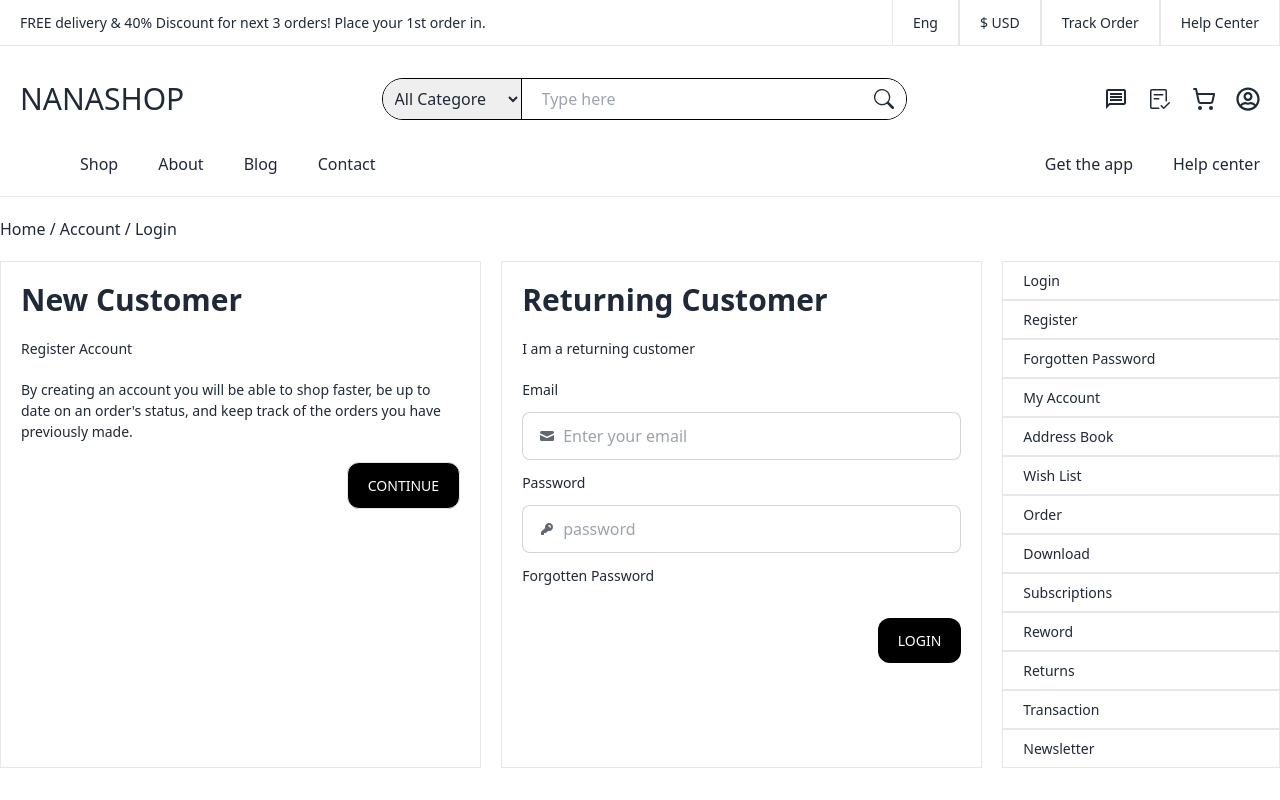
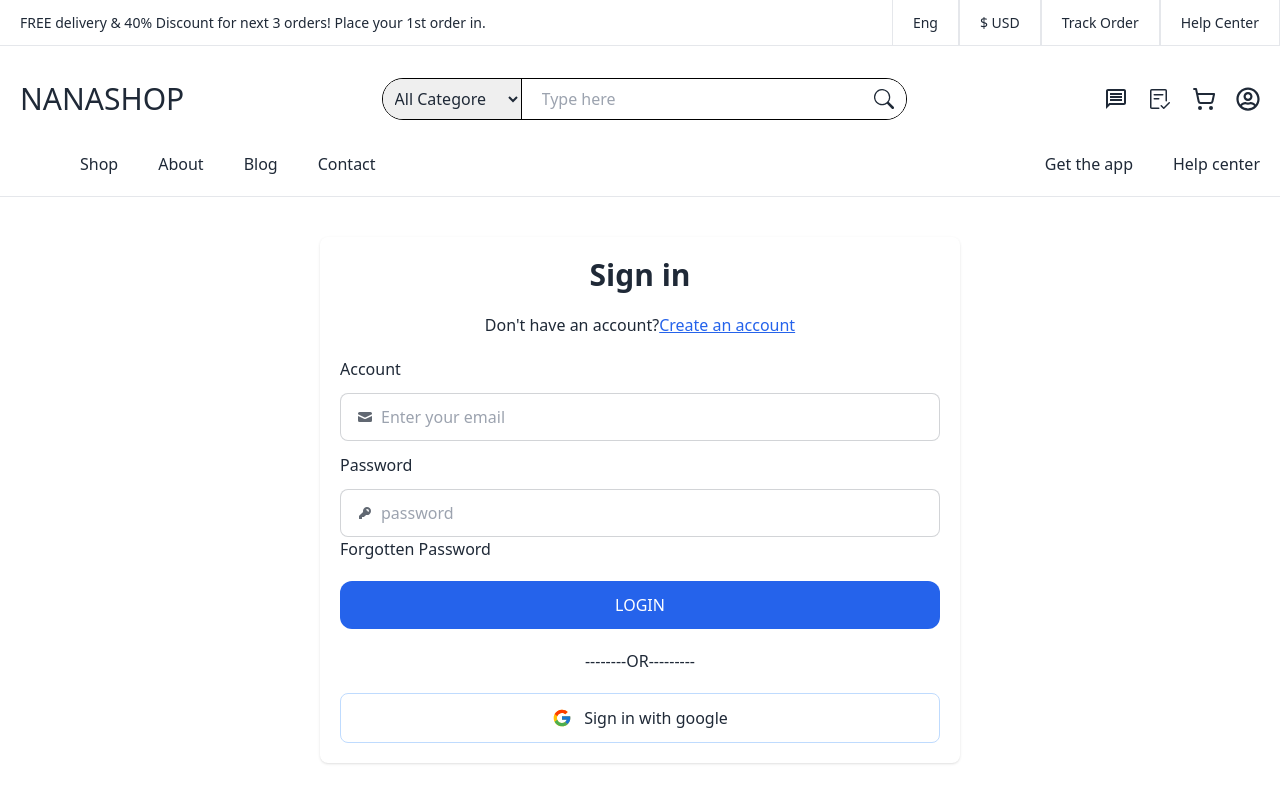
Before and after one commit to mdhasim2001/small-E-commerce-site, a React (Vite) app: page /login in a window 1280 px wide. Shown: the top 800 px of the page. Built offline with nearby package versions, Linux system fonts and the light colour scheme.

Commit message:
login page desyin

```diff
--- a/src/pages/Authentication/Login.jsx
+++ b/src/pages/Authentication/Login.jsx
@@ -1,35 +1,22 @@
+import { FcGoogle } from "react-icons/fc";
 import { Link } from "react-router-dom";
 
 export const Login = () => {
   return (
-    <div>
-      <div className="mt-5">
-        <Link to="/">Home / </Link>
-        <Link>Account / </Link>
-        <Link to="/login">Login</Link>
+    <div className="w-2/4 mx-auto my-10">
+      <div className=" p-5 shadow rounded-lg">
+        <div className="text-center">
+          <h1 className="text-3xl font-bold mb-5">Sign in</h1>
+          <p className="mb-5">
+            Don't have an account?
+            <Link to="/register" className="text-blue-600 underline">
+              Create an account
+            </Link>
+          </p>
         </div>
-      <div className="w-full flex justify-between gap-5 mt-5 text-[14px]">
-        <div className="w-[70] flex gap-5">
-          <div className="flex-1 border p-5">
-            <h1 className="text-3xl font-bold">New Customer</h1>
-            <h2 className="py-5">Register Account</h2>
-            <p>
-              By creating an account you will be able to shop faster, be up to
-              date on an order's status, and keep track of the orders you have
-              previously made.
-            </p>
-            <div className="flex justify-end">
-              <button className="uppercase py-3 px-5 border rounded-xl mt-5 bg-black text-white">
-                continue
-              </button>
-            </div>
-          </div>
-          <div className="flex-1 border p-5">
-            <h1 className="text-3xl font-bold">Returning Customer</h1>
-            <h2 className="py-5">I am a returning customer</h2>
-            <div className="">
+        <form className="">
           <div className="mb-3">
-                <p className="mb-3">Email</p>
+            <p className="mb-3">Account</p>
             <label className="input input-bordered flex items-center gap-2">
               <svg
                 xmlns="http://www.w3.org/2000/svg"
@@ -41,9 +28,11 @@
                 <path d="M15 6.954 8.978 9.86a2.25 2.25 0 0 1-1.956 0L1 6.954V11.5A1.5 1.5 0 0 0 2.5 13h11a1.5 1.5 0 0 0 1.5-1.5V6.954Z" />
               </svg>
               <input
-                    type="text"
+                type="email"
                 className="grow"
                 placeholder="Enter your email"
+                name="email"
+                required
               />
             </label>
           </div>
@@ -66,36 +55,24 @@
                 type="password"
                 className="grow"
                 placeholder="password"
+                name="password"
+                required
               />
             </label>
           </div>
-              <p className="my-3">Forgotten Password</p>
+          <Link className="my-3">Forgotten Password</Link>
           <div className="flex justify-end">
-                <button className="uppercase py-3 px-5 rounded-xl mt-5 bg-black text-white">
+            <button className="uppercase w-full py-3 px-5 rounded-xl mt-5 bg-blue-600 text-white">
               login
             </button>
           </div>
-            </div>
-          </div>
-        </div>
-        <div className="w-[30%]">
-          <p className="border py-2 px-5">
-            <Link to="/login">Login</Link>
-          </p>
-          <p className="border py-2 px-5">
-            <Link to="/register">Register</Link>
-          </p>
-          <p className="border py-2 px-5">Forgotten Password</p>
-          <p className="border py-2 px-5">My Account</p>
-          <p className="border py-2 px-5">Address Book</p>
-          <p className="border py-2 px-5">Wish List</p>
-          <p className="border py-2 px-5">Order</p>
-          <p className="border py-2 px-5">Download</p>
-          <p className="border py-2 px-5">Subscriptions</p>
-          <p className="border py-2 px-5">Reword</p>
-          <p className="border py-2 px-5">Returns</p>
-          <p className="border py-2 px-5">Transaction</p>
-          <p className="border py-2 px-5">Newsletter</p>
+        </form>
+        <div>
+          <h1 className="my-5 text-center">--------OR---------</h1>
+          <Link className="w-full flex items-center justify-center gap-3 border border-blue-200 mt-5 py-3 rounded-lg">
+            <FcGoogle className="text-xl" />
+            Sign in with google
+          </Link>
         </div>
       </div>
     </div>
```
Lines whose indentation alone changed are shown as unchanged.
